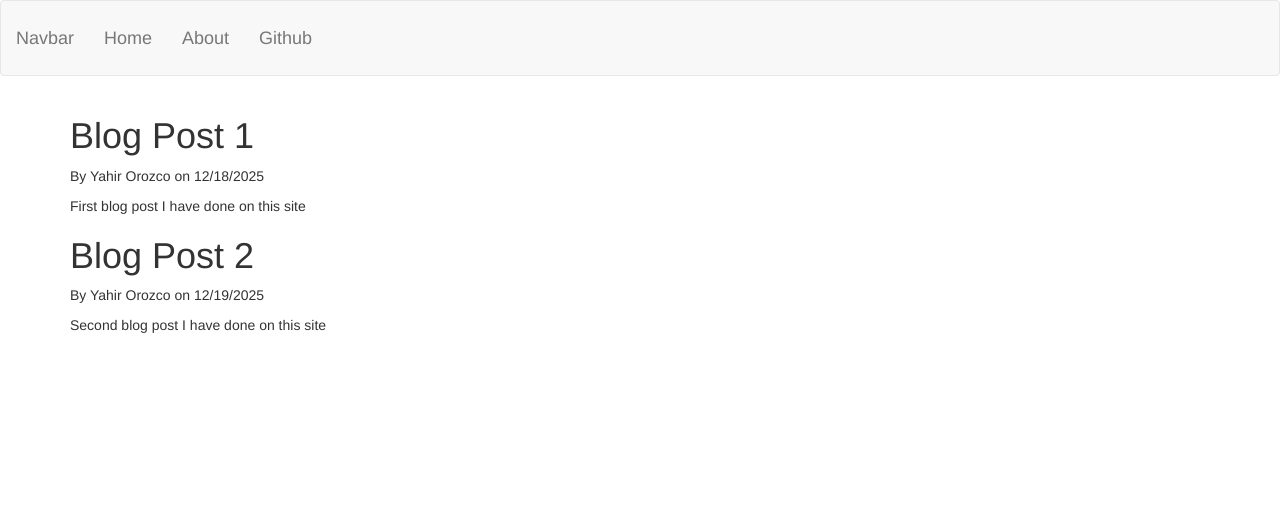
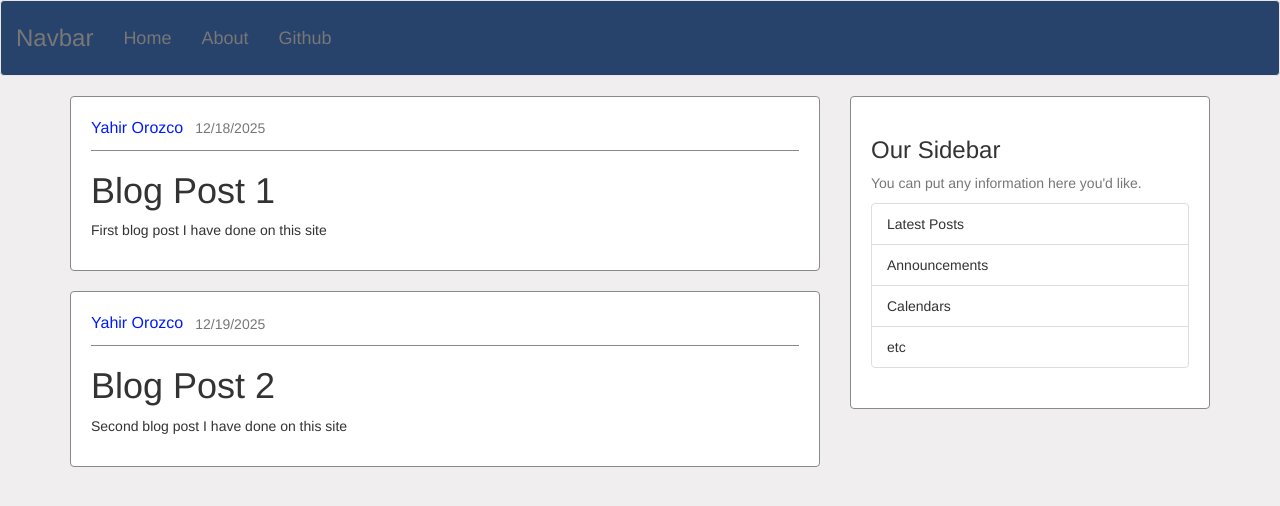
Before and after one commit to yorozc/yorozc-blog, a Flask app: page / in a window 1280 px wide. Shown: the top 506 px of the page. Run offline with Flask 3, Linux system fonts and the light colour scheme; some libraries are stand-ins or nearby versions.

Commit message:
styled website

```diff
--- a/website/static/css/style.css
+++ b/website/static/css/style.css
@@ -1,5 +1,12 @@
+body{
+    background-color: #f0eeee;
+}
+
+.navbar-default{
+    background-color: rgb(40, 67, 107) !important;
+}
+
 .navbar{
-    background-color: peachpuff;
     padding-top: 12px;
     padding-bottom: 12px;
 }
@@ -11,3 +18,37 @@
 .navbar-nav > li > a{
     font-size: 18px;
 }
+
+/* -----Blog posts-----*/
+
+.blog-container{
+    border: 1px solid #898989;
+    border-radius: 4px;
+    padding: 20px;
+    margin-bottom: 20px;
+    background-color: white;
+}
+
+.blog-meta-data{
+    display: flex;
+    gap: 12px;
+    align-items: center;
+    border-bottom: 1px solid #898989;
+}
+
+.blog-meta-data .author{
+    color: rgb(0, 26, 255);
+    font-size: 16px;
+}
+
+.blog-meta-data .date_added{
+    font-size: 10px;
+}
+
+/*-----sidebar-----*/
+.content-section{
+    border: 1px solid #898989;
+    border-radius: 4px;
+    padding: 20px;
+    background-color: white;
+}
--- a/website/templates/base.html
+++ b/website/templates/base.html
@@ -3,11 +3,13 @@
 <head>
     <meta charset="UTF-8">
     <meta name="viewport" content="width=device-width, initial-scale=1.0">
-    <title>{% block title %} Yblog - {{ title }} {% endblock %}</title>
-    <link rel="stylesheet" href="{{ url_for('static', filename='css/style.css') }}">
+    <title>{% block title %}Yblog{% endblock %}</title>
     <link rel="stylesheet"
           href="https://maxcdn.bootstrapcdn.com/bootstrap/3.4.1/css/bootstrap.min.css">
+    <link rel="stylesheet" type="text/css" href="{{ url_for('static', filename='css/style.css') }}">
+    <link rel="stylesheet" type="text/css" href="{{ url_for('static', filename='css/main.css')}}">
 </head>
+
 <body>
     {% block navbar %}
         <nav class="navbar navbar-default" role="navigation">
@@ -35,9 +37,26 @@
         </nav>
     {% endblock %}
 
-    <div class="container">
-        {% block content %}{% endblock %}
+    <main role="main" class="container">
+    <div class="row">
+        <div class="col-md-8">
+            {% block content %}{% endblock %}
+        </div>
+        <div class="col-md-4">
+            <div class="content-section">
+                <h3>Our Sidebar</h3>
+                <p class='text-muted'>You can put any information here you'd like.
+                <ul class="list-group">
+                    <li class="list-group-item list-group-item-light">Latest Posts</li>
+                    <li class="list-group-item list-group-item-light">Announcements</li>
+                    <li class="list-group-item list-group-item-light">Calendars</li>
+                    <li class="list-group-item list-group-item-light">etc</li>
+                </ul>
+                </p>
+            </div>
+        </div>
     </div>
+    </main>
 
     <script src="https://ajax.googleapis.com/ajax/libs/jquery/1.12.4/jquery.min.js"></script>
     <script src="https://maxcdn.bootstrapcdn.com/bootstrap/3.4.1/js/bootstrap.min.js"></script>
--- a/website/templates/index.html
+++ b/website/templates/index.html
@@ -4,8 +4,16 @@
 
 {% block content %}
     {% for post in posts %}
-        <h1>{{ post.title }}</h1>
-        <p>By {{ post.author }} on {{ post.date_posted }}</p>
-        <p>{{ post.content }}</p>
+    <div class="blog-container">
+        <div class="blog-meta-data text-muted">
+            <p class="author"> {{ post.author }}</p>
+            <p class="date_posted"> {{ post.date_posted }}</p>
+        </div>
+        <div class="article-content">
+            <h1 class="blog-title">{{ post.title }}</h1>
+            <p class="blog-content">{{ post.content }}</p>
+        </div>
+    </div>
+
     {% endfor %}
 {% endblock content%}
```
